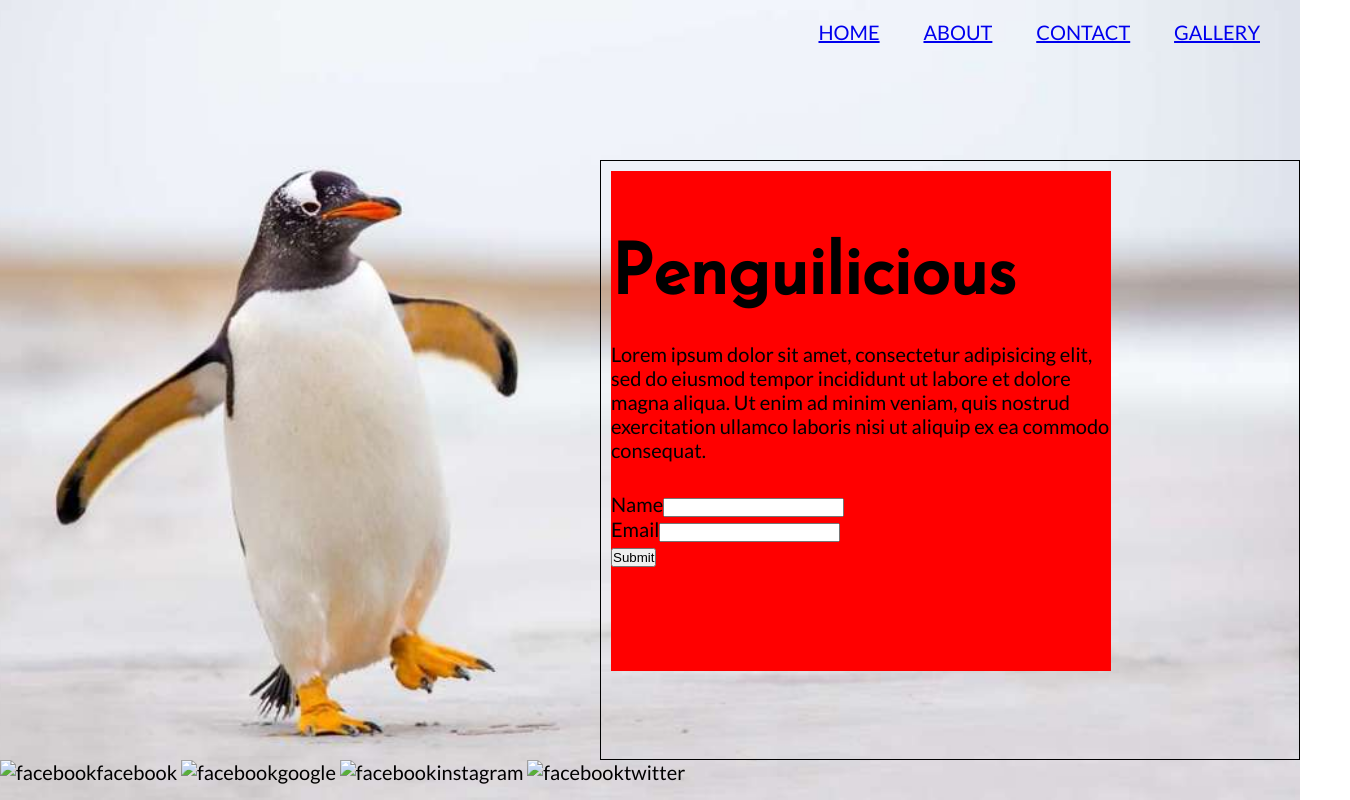
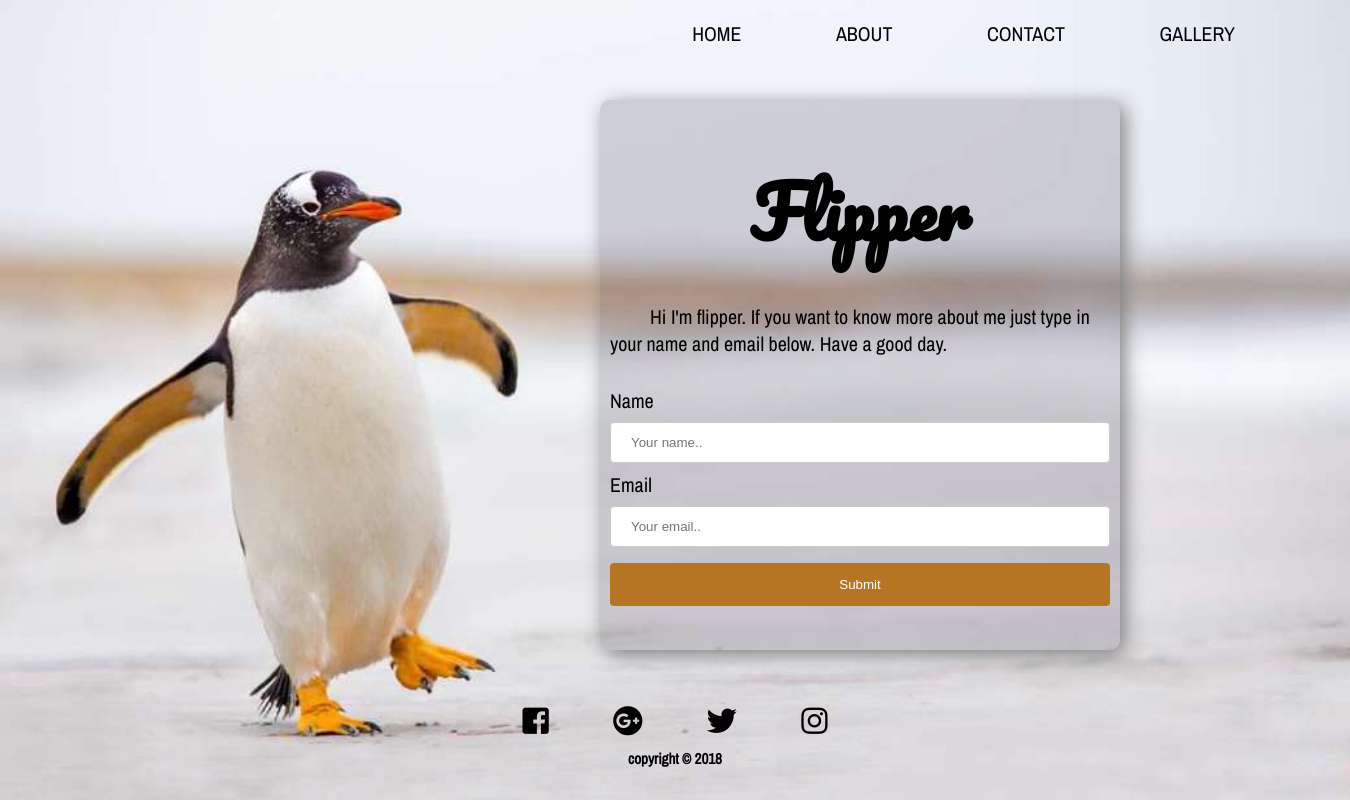
Before and after one commit to mbportuguez/flipper, a plain HTML site: page index.html in a window 1280 px wide. Shown: the whole page, 1350 px wide, since content can reach past the window. Drawn offline with nearby package versions, Linux system fonts and the light colour scheme.

Commit message:
include landing page activity

```diff
--- a/assets/css/style.css
+++ b/assets/css/style.css
@@ -9,9 +9,9 @@ body {
 	background-image: url(../images/penguin.jpg);
 	background-position: center;
 	background-repeat: no-repeat;
-	background-attachment: fixed;
+	/*background-attachment: fixed;*/
 	background-size: cover;
-	font-family: 'Lato', sans-serif;
+	font-family: 'Archivo Narrow', sans-serif;
 	font-size: 20px;
 }
 nav {
@@ -25,16 +25,28 @@ nav {
 
 nav > a {
 
-	margin: 20px;
+	margin: 45px;
+	color: inherit;
+	text-decoration:none
+}
+
+a:hover {
+	text-decoration:underline;
+	transform: 1;
 }
 
 .container {
-	margin-top:100px;
-	width: 700px;
-	height: 600px;
+	margin-top:40px;
+	width: 520px;
+	height: 550px;
 	float: left;
-	border: 1px solid black;
+	/*border: 1px solid black;*/
 	margin-left: 600px;
+	padding-right: 10px;
+	border-radius: 10px;
+	margin-right: 10px;
+	background-color: rgba(72, 55, 72, 0.2);
+	box-shadow: 5px 5px 20px grey;
 
 }
 
@@ -46,8 +58,9 @@ nav > a {
 
 h1 {
 	font-size: 70px;
-	font-family: 'Josefin Sans', sans-serif;
-	margin-top: 50px;
+	font-family: 'Pacifico', cursive;
+	margin-top: 20px;
+	text-align: center;
 }
 
 p {
@@ -57,21 +70,71 @@ p {
 }
 
 .border_container {
-	background-color: red;
+	/*background-color: red;*/
 	width: 500px;
 	height: 500px;
 	padding: 20px 0;
 	margin: 10px;
 }
 
-form >input {
-	width: 200px;
-	height: 30px;
-	margin: 5px;
-	margin-left: 50px
+input[type=text], input[type=email] {
+    width: 100%;
+    padding: 12px 20px;
+    margin: 8px 0;
+    display: inline-block;
+    border: 1px solid #ccc;
+    border-radius: 4px;
+    box-sizing: border-box;
+}
+
+input[type=submit] {
+    width: 100%;
+    background-color: #B67523;
+    color: white;
+    padding: 14px 20px;
+    margin: 8px 0;
+    border: none;
+    border-radius: 4px;
+}
+
+input[type=submit]:hover {
+    background-color: #8E7557;
+}
+
+
+
+
+
+.footercontainer {
+	height: 150px;
+	width: 1350px;
+	/*border: 1px solid black;*/
+	display: block;
+	float: left;
+}
+
+footer {
+	width: 100%;
+	text-align: center;
+	margin-top: 56px;
+	/*background-color: #565A5D;*/
+	margin-bottom: 0;
 
 }
 
-form > button {
+.fab {
+	font-size: 1.5em;
+	margin: 0 30px;
+}
 
+.copyright {
+	margin: 10px;
+	/*border: 1px solid black;*/
+	text-align: center;
+	font-size: 10px;
+	background-color: none;
 }
+
+span {
+	margin-left: 2em;
+}
--- a/index.html
+++ b/index.html
@@ -10,7 +10,10 @@
 	<!-- external css -->
 	<link rel="stylesheet" type="text/css" href="assets/css/style.css">
 	<!-- google fonts -->
-	<link href="https://fonts.googleapis.com/css?family=Josefin+Sans|Lato|Righteous" rel="stylesheet">
+	<link href="https://fonts.googleapis.com/css?family=Archivo+Narrow|Rubik|Pacifico" rel="stylesheet">
+	<!-- icon link -->
+	<link rel="stylesheet" href="https://use.fontawesome.com/releases/v5.1.0/css/all.css" integrity="sha384-lKuwvrZot6UHsBSfcMvOkWwlCMgc0TaWr+30HWe3a4ltaBwTZhyTEggF5tJv8tbt" crossorigin="anonymous">
+
 </head>
 <body>
 	<header>
@@ -24,26 +27,35 @@
 	<section class="container clear">
 		<div class="border_container">
 
-			<h1>Penguilicious</h1>
-			<p>Lorem ipsum dolor sit amet, consectetur adipisicing elit, sed do eiusmod
-			tempor incididunt ut labore et dolore magna aliqua. Ut enim ad minim veniam,
-			quis nostrud exercitation ullamco laboris nisi ut aliquip ex ea commodo
-			consequat. </p>
+			<h1>Flipper</h1>
+			<p><span>Hi I'm flipper. If you want to know more about me just type in your name and email below. Have a good day.</span> </p>
 
-			<form>
 
-				<div>Name<input type="text" name="text"> </div>
-				<div>Email<input type="email" name="email"></div>
-				<button>Submit</button>
-			</form>
+		  	<form>
+		   		<label>Name</label>
+		   		<input type="text" name="name" placeholder="Your name..">
+
+		   	 	<label>Email</label>
+		    	<input type="email" name="email" placeholder="Your email..">
+
+		   		<input type="submit">
+		 	</form>
+
 		</div>
 
 	</section>
-	<footer class="clear">
-		<img src="#" alt="facebook">facebook
-		<img src="#" alt="facebook">google
-		<img src="#" alt="facebook">instagram
-		<img src="#" alt="facebook">twitter
-	</footer>
+	<div class="footercontainer clear">
+		<footer>
+			<i class="fab fa-facebook-square"></i> <!-- facebook -->
+			<i class="fab fa-google-plus"></i> <!-- google -->
+			<i class="fab fa-twitter"></i> <!-- twitter -->
+			<i class="fab fa-instagram"></i> <!-- instagram -->
+		</footer>
+		<div class="copyright">
+			<h2>copyright &copy; 2018</h2>
+		</div>
+
+	</div>
+
 </body>
 </html>
```
